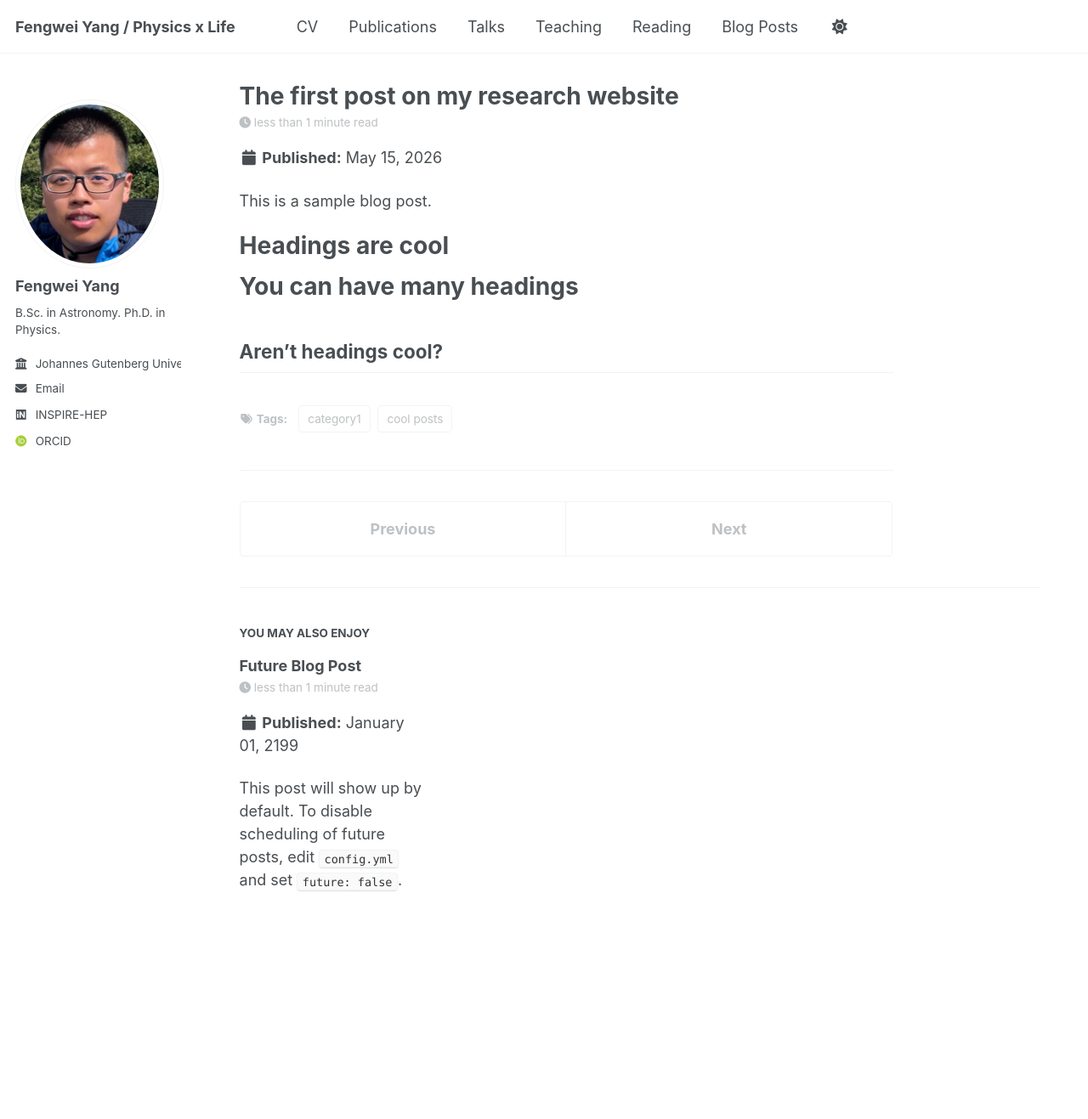
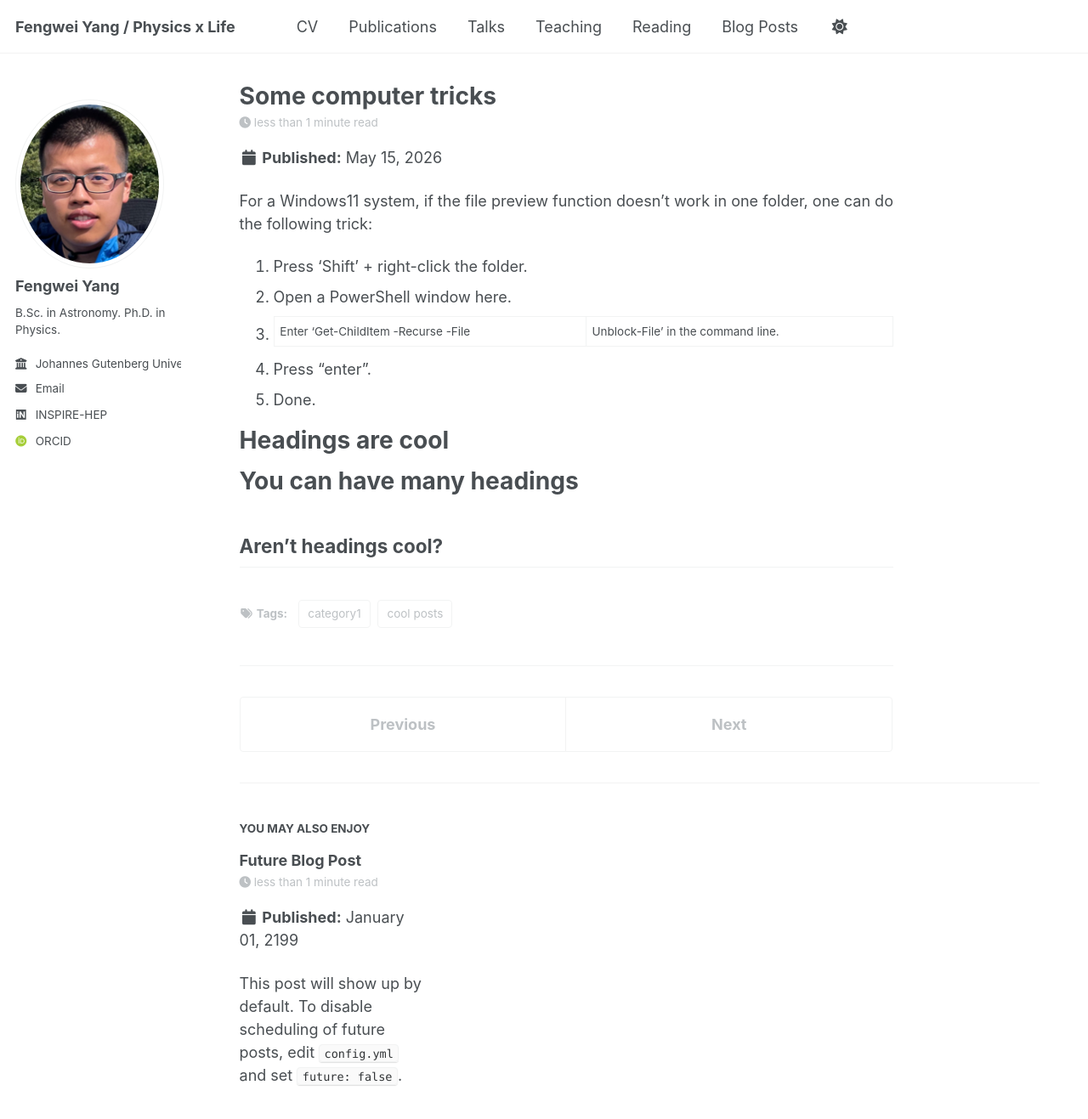
Before and after one commit to F-W-Yang/F-W-Yang.github.io, a Jekyll site: the page built from _posts/2026-05-15-blog-post-1.md, in a window 1280 px wide and 1392 px high. Shown: the top 1317 px of the window at 85% size. Built offline with Jekyll 4.4.1, drawn with Linux system fonts in a browser that asks for light colours; some web fonts are replaced; a script bundle is joined from its source files by our own code; library files that are not in the unit come from our copies.

Commit message:
Change blog post title and add troubleshooting steps
Updated the blog post title and added a Windows 11 file preview fix.

```diff
--- a/_posts/2026-05-15-blog-post-1.md
+++ b/_posts/2026-05-15-blog-post-1.md
@@ -1,5 +1,5 @@
 ---
-title: 'The first post on my research website'
+title: 'Some computer tricks'
 date: 2026-05-15
 permalink: /posts/2026/05/blog-post-1/
 tags:
@@ -7,7 +7,12 @@ tags:
   - category1
 ---
 
-This is a sample blog post.
+For a Windows11 system, if the file preview function doesn't work in one folder, one can do the following trick:
+1. Press 'Shift' + right-click the folder.
+2. Open a PowerShell window here.
+3. Enter 'Get-ChildItem -Recurse -File | Unblock-File' in the command line.
+4. Press "enter".
+5. Done.
 
 Headings are cool
 ======
```
